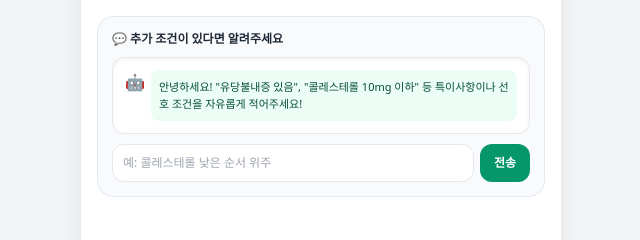
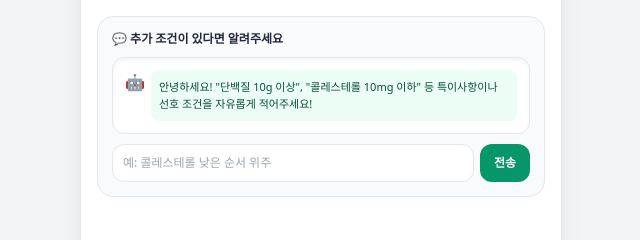
Before and after one commit to yuoonnu/nutrition-vision, a website: page public/index.html in a window 1280 px wide. Both pictures are taken after a click on the button "시작하기". Shown: the part 324-564 px from the top of the page, 319-959 px from the left. Drawn offline with nearby package versions, Linux system fonts and the light colour scheme; a web font is replaced by a local one.

Commit message:
change chatting

```diff
--- a/public/index.html
+++ b/public/index.html
@@ -137,7 +137,7 @@
             <div class="flex items-start gap-1.5">
               <span class="text-base">🤖</span>
               <p class="bg-emerald-50 text-emerald-900 p-2 rounded-lg leading-relaxed text-[11px]">
-                안녕하세요! "유당불내증 있음", "콜레스테롤 10mg 이하" 등 특이사항이나 선호 조건을 자유롭게 적어주세요!
+                안녕하세요! "단백질 10g 이상", "콜레스테롤 10mg 이하" 등 특이사항이나 선호 조건을 자유롭게 적어주세요!
               </p>
             </div>
           </div>
```
